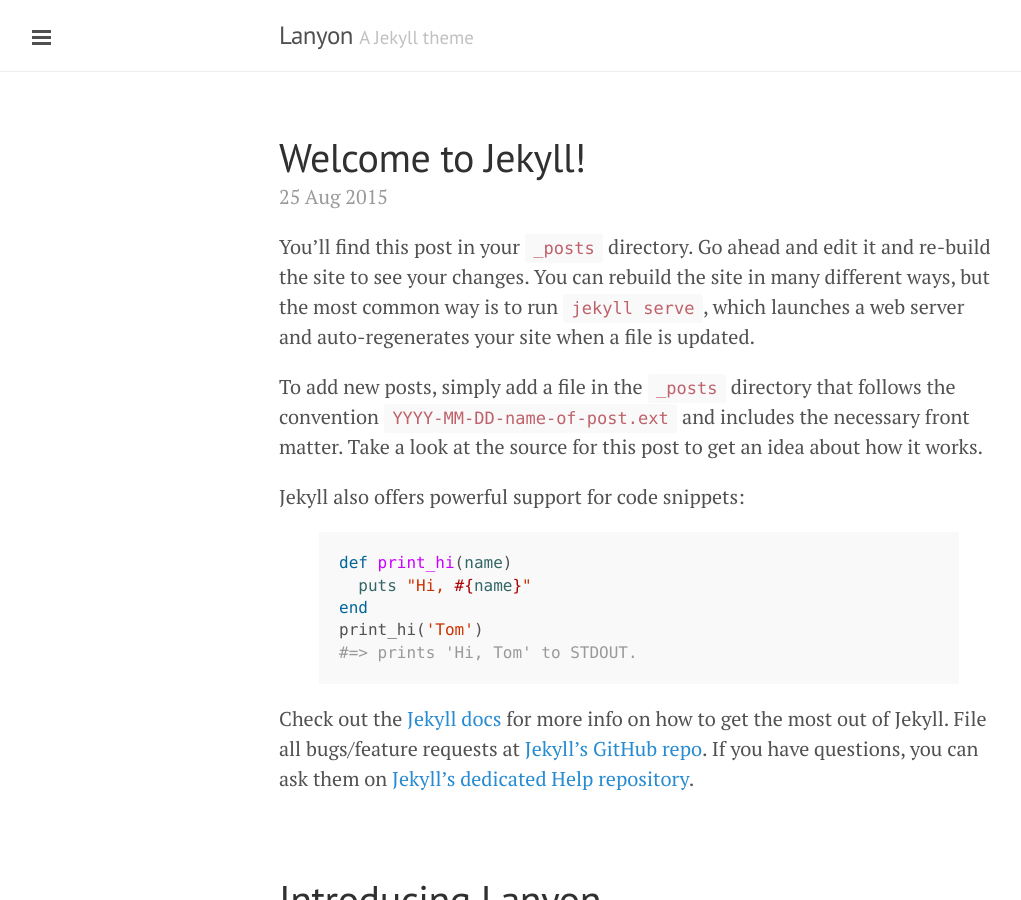
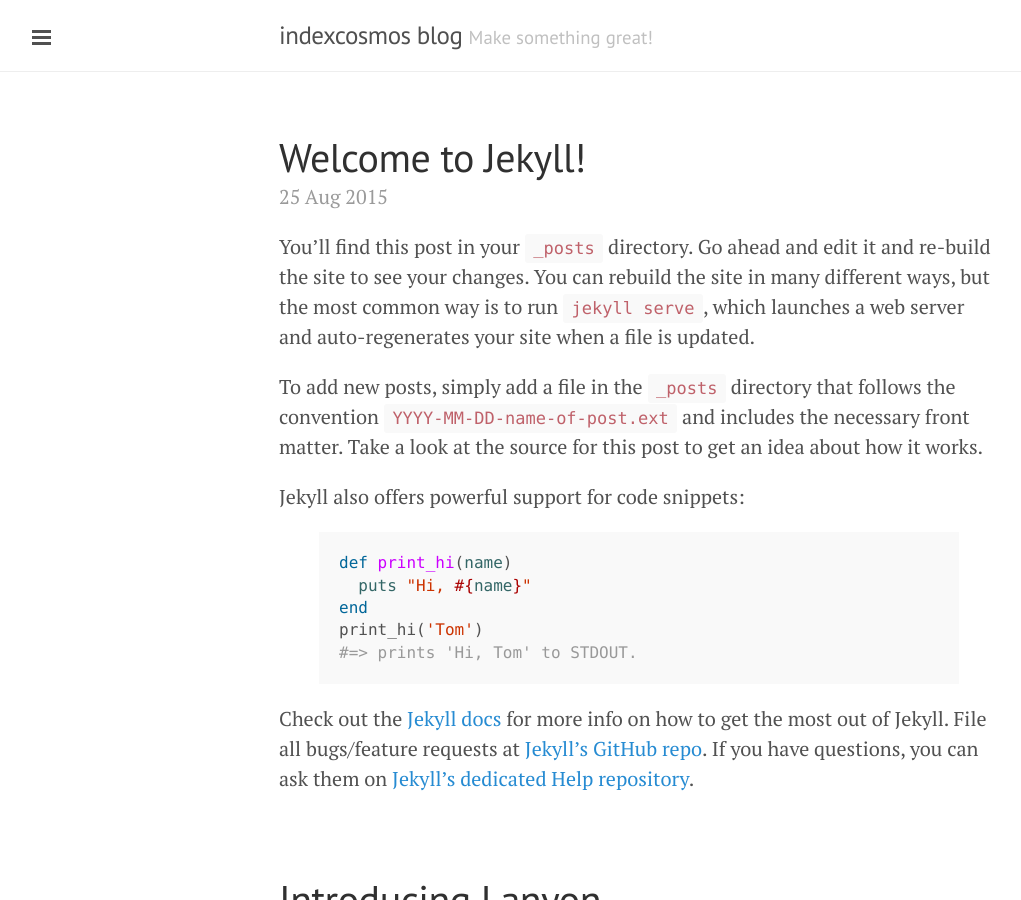
Before and after one commit to indexcosmos/indexcosmos.github.io, a Jekyll site: the page built from index.html, in a window 1280 px wide and 900 px high. Shown: the whole window, without its empty margins (1-1022 px from the left). Built offline with Jekyll 4.4.1, drawn with Linux system fonts in a browser that asks for light colours; Markdown is read by kramdown in place of the engine named in the settings; the list of posts is cut into pages by our own code.

Commit message:
test amend commit

```diff
--- a/_config.yml
+++ b/_config.yml
@@ -1,19 +1,20 @@
 # Dependencies
 markdown:         redcarpet
-pygments:         true
+highlighter:      null
+layout:           null
 
 # Permalinks
 permalink:        pretty
 
 # Setup
-title:            Lanyon
-tagline:          'A Jekyll theme'
-description:      'A reserved <a href="http://jekyllrb.com" target="_blank">Jekyll</a> theme that places the utmost gravity on content with a hidden drawer. Made by <a href="https://twitter.com/mdo" target="_blank">@mdo</a>.'
-url:              http://lanyon.getpoole.com
+title:            indexcosmos blog
+tagline:          'Make something great!'
+description:      'A new blog powered with <a href="http://jekyllrb.com" target="_blank">Jekyll</a> theme made by <a href="https://twitter.com/mdo" target="_blank">@mdo</a>.'
+url:              http://indexcosmos.github.io/
 
 author:
-  name:           'Mark Otto'
-  url:            https://twitter.com/mdo
+  name:           'Kimberly Drzewicki'
+  url:            http://indexcosmos.github.io/
 
 paginate:         5
 
@@ -21,4 +22,4 @@ paginate:         5
 version:          2.0.0
 
 github:
-  repo:           https://github.com/poole/lanyon
+  repo:           https://github.com/indexcosmos/indexcosmos.github.io
```
